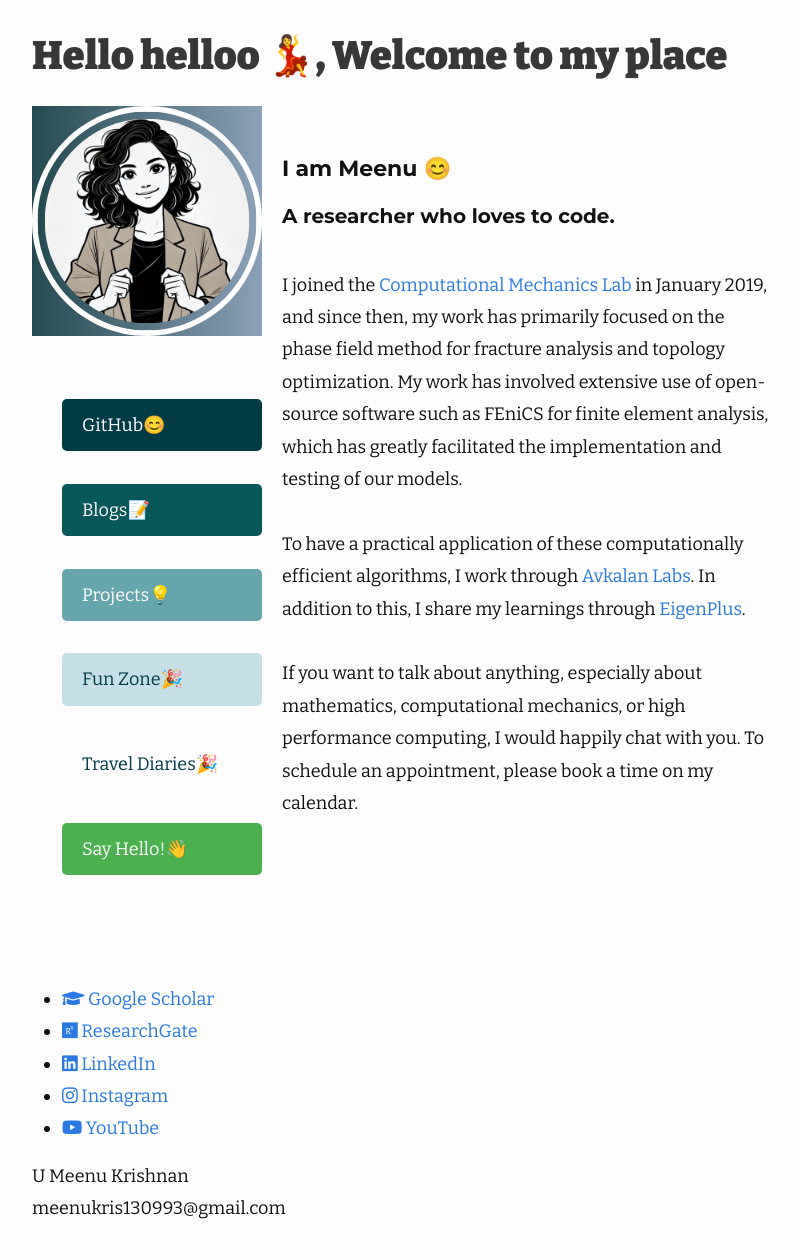
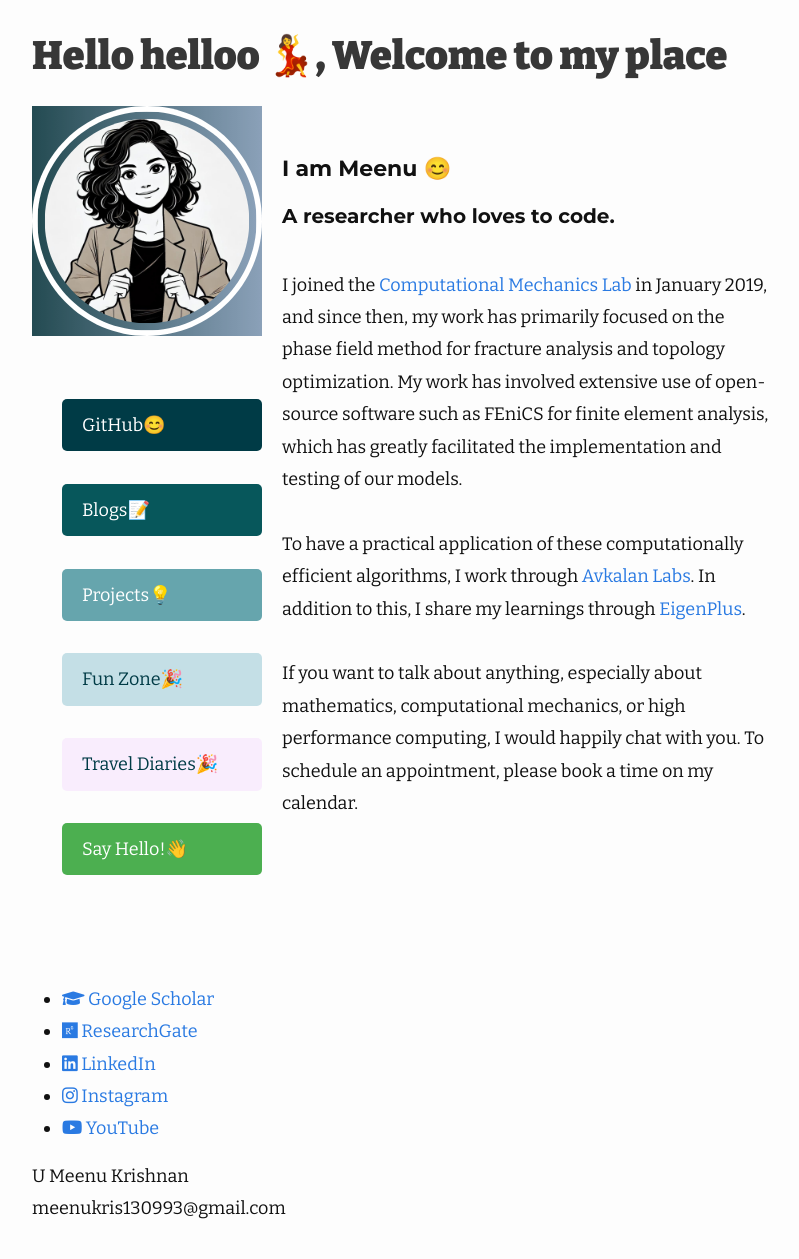
Before and after one commit to umeenukrishnan/umeenukrishnan.github.io, a Jekyll site: the page built from index.markdown, in a window 1280 px wide. Shown: the whole page, without its empty margins (238-1037 px from the left). Built offline with Jekyll 4.4.1, drawn with Linux system fonts in a browser that asks for light colours.

Commit message:
Update home.html

```diff
--- a/_layouts/home.html
+++ b/_layouts/home.html
@@ -19,7 +19,7 @@ layout: default
           <li style="margin-bottom: 2px;"><a class="link" href="{{ site.url }}/tags" style="background-color: #07575B; color: white; padding: 10px 20px; text-decoration: none; border-radius: 5px; display: block;">Blogs📝</a></li>
           <li style="margin-bottom: 2px;"><a class="link" href="{{ site.url }}/pages/projects" style="background-color: #66A5AD; color: white; padding: 10px 20px; text-decoration: none; border-radius: 5px; display: block;">Projects💡</a></li>
           <li style="margin-bottom: 2px;"><a class="link" href="{{ site.url }}/pages/funzone" style="background-color: #C4DFE6; color: #003B46; padding: 10px 20px; text-decoration: none; border-radius: 5px; display: block;">Fun Zone🎉</a></li>
-          <li style="margin-bottom: 2px;"><a class="link" href="{{ site.url }}/pages/travel" style="background-color: Lilac; color: #003B46; padding: 10px 20px; text-decoration: none; border-radius: 5px; display: block;">Travel Diaries🎉</a></li>
+          <li style="margin-bottom: 2px;"><a class="link" href="{{ site.url }}/pages/travel" style="background-color: #f9edfd; color: #003B46; padding: 10px 20px; text-decoration: none; border-radius: 5px; display: block;">Travel Diaries🎉</a></li>
           <li style="margin-bottom: 2px;"><a class="button button-hello" href="https://calendly.com/umeenukrishnan/30min" target="_blank" title="Let's connect!" style="background-color: #4CAF50; color: white; padding: 10px 20px; text-decoration: none; border-radius: 5px; display: block;">Say Hello!👋</a></li>
         </ul>
       </nav>
```
